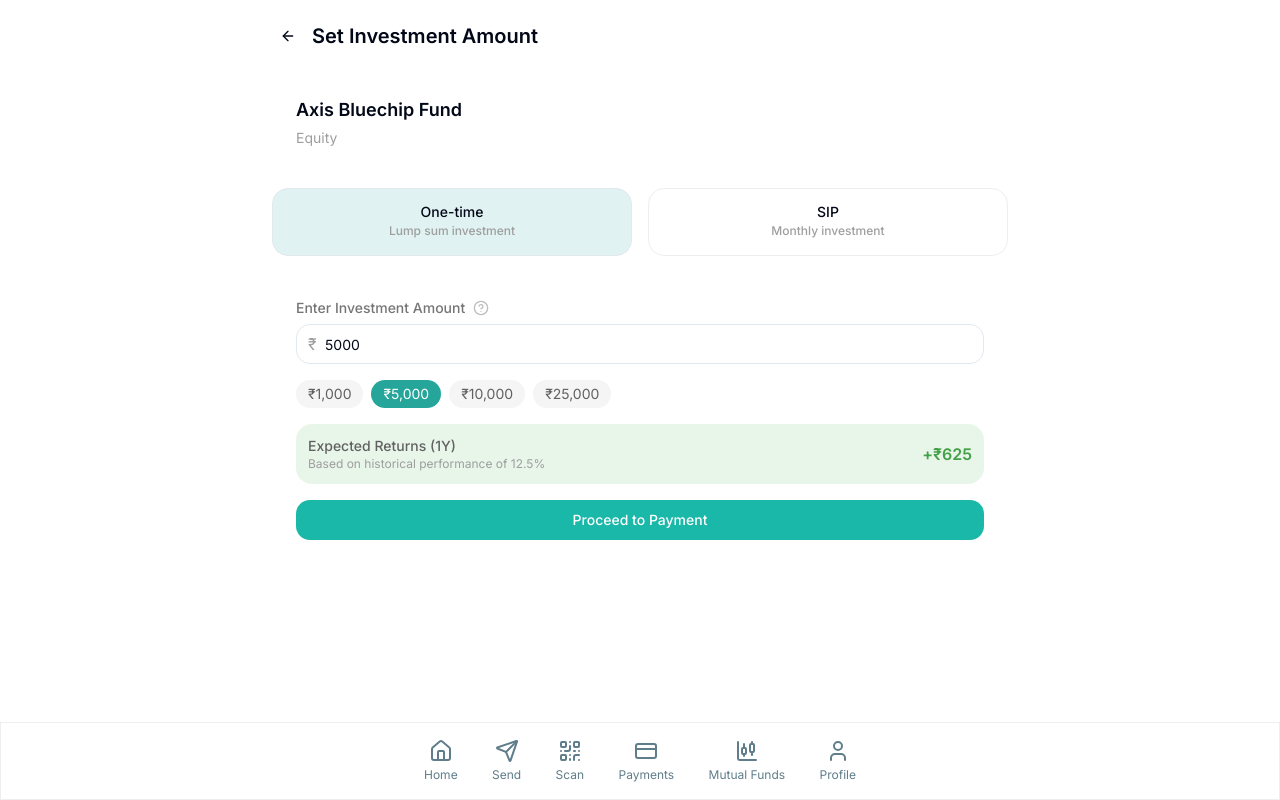
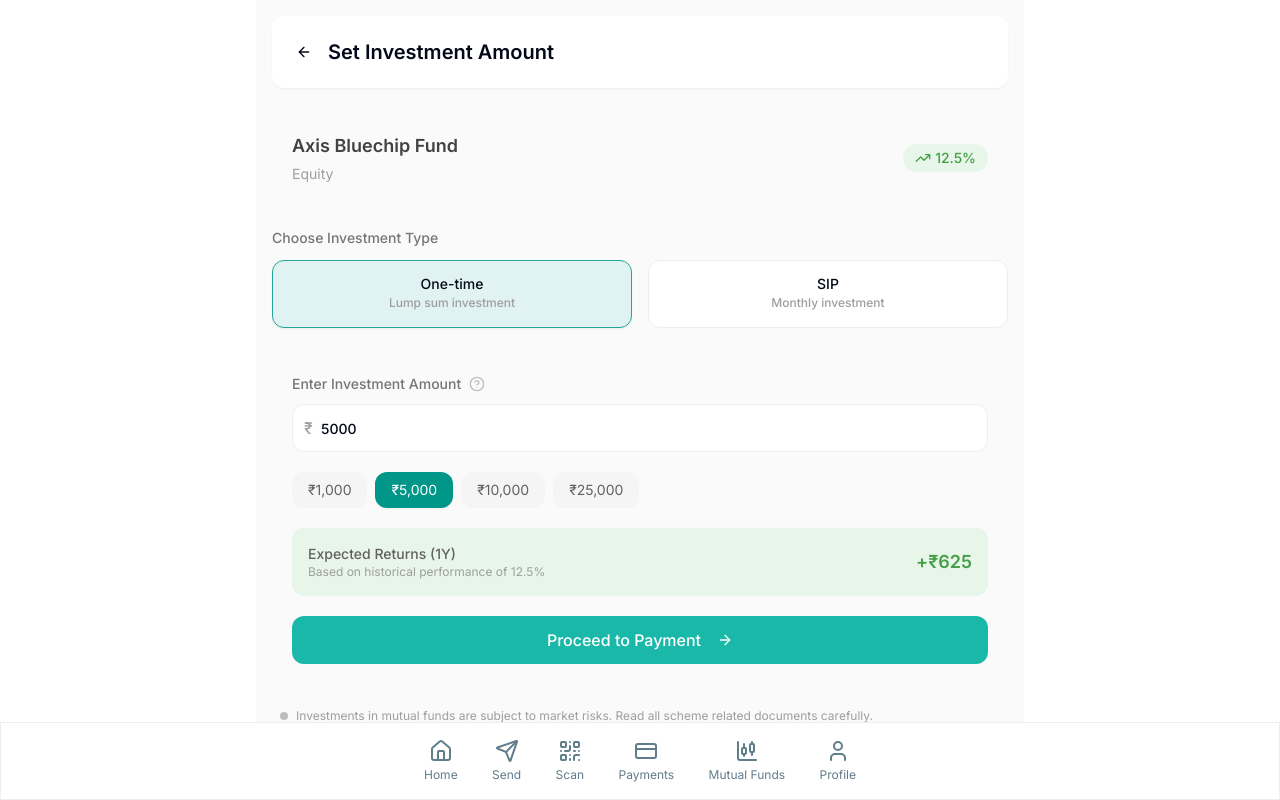
Before and after one commit to Deepakyadav56/paymatic-light, a React (Vite) app: page /invest/1 in a window 1280 px wide. Built offline with nearby package versions, Linux system fonts and the light colour scheme.

Commit message:
Refactor: Apply modern UI theme and improve fund flow
This commit refactors the UI to use a more modern and stylish color theme, aiming for a cleaner look. It also addresses missing screens and refines the mutual fund flow, drawing inspiration from the Groww app for a more intuitive user experience.

```diff
--- a/src/pages/InvestmentAmt.tsx
+++ b/src/pages/InvestmentAmt.tsx
@@ -1,6 +1,7 @@
+
 import React, { useState, useEffect } from 'react';
 import { useParams, useNavigate } from 'react-router-dom';
-import { ArrowLeft, Calculator, InfoIcon, HelpCircleIcon } from 'lucide-react';
+import { ArrowLeft, Calculator, InfoIcon, HelpCircleIcon, TrendingUp, ArrowRight } from 'lucide-react';
 import { Button } from '@/components/ui/button';
 import { Input } from '@/components/ui/input';
 import { Label } from '@/components/ui/label';
@@ -92,9 +93,9 @@ const InvestmentAmtPage = () => {
     : [500, 1000, 2500, 5000];
 
   return (
-    <div className="container max-w-3xl mx-auto p-4 animate-fade-in">
+    <div className="container max-w-3xl mx-auto p-4 animate-fade-in bg-gray-50 min-h-screen">
       {/* Header */}
-      <div className="flex items-center mb-4">
+      <div className="flex items-center mb-6 bg-white p-4 rounded-xl shadow-sm">
         <Button
           variant="ghost"
           className="p-2"
@@ -106,26 +107,35 @@ const InvestmentAmtPage = () => {
       </div>
 
       {/* Fund Summary */}
-      <GlassCard className="mb-4">
-        <h2 className="text-lg font-semibold mb-1">{fund.name}</h2>
-        <p className="text-sm text-gray-500">{fund.category}</p>
+      <GlassCard className="mb-6 p-5">
+        <div className="flex justify-between items-center">
+          <div>
+            <h2 className="text-lg font-semibold mb-1 text-gray-800">{fund.name}</h2>
+            <p className="text-sm text-gray-500">{fund.category}</p>
+          </div>
+          <div className="flex items-center bg-green-50 px-3 py-1 rounded-full">
+            <TrendingUp className="h-4 w-4 text-green-600 mr-1" />
+            <span className="text-green-600 font-medium text-sm">{fund.returns}%</span>
+          </div>
+        </div>
       </GlassCard>
 
       {/* Investment Type Selection */}
-      <div className="mb-4">
+      <div className="mb-6">
+        <p className="text-sm font-medium text-gray-600 mb-3">Choose Investment Type</p>
         <RadioGroup
           value={investmentType}
           onValueChange={(value) => setInvestmentType(value as 'onetime' | 'sip')}
           className="flex gap-4"
         >
-          <div className={`flex-1 p-4 border rounded-lg cursor-pointer ${investmentType === 'onetime' ? 'border-payx-teal bg-teal-50' : 'border-gray-200'}`}>
+          <div className={`flex-1 p-4 border rounded-xl cursor-pointer transition-all ${investmentType === 'onetime' ? 'border-teal-400 bg-teal-50 shadow-sm' : 'border-gray-200 bg-white'}`}>
             <RadioGroupItem value="onetime" id="onetime" className="hidden" />
             <Label htmlFor="onetime" className="flex flex-col items-center cursor-pointer">
               <span className="font-medium mb-1">One-time</span>
               <span className="text-xs text-gray-500">Lump sum investment</span>
             </Label>
           </div>
-          <div className={`flex-1 p-4 border rounded-lg cursor-pointer ${investmentType === 'sip' ? 'border-payx-teal bg-teal-50' : 'border-gray-200'}`}>
+          <div className={`flex-1 p-4 border rounded-xl cursor-pointer transition-all ${investmentType === 'sip' ? 'border-teal-400 bg-teal-50 shadow-sm' : 'border-gray-200 bg-white'}`}>
             <RadioGroupItem value="sip" id="sip" className="hidden" />
             <Label htmlFor="sip" className="flex flex-col items-center cursor-pointer">
               <span className="font-medium mb-1">SIP</span>
@@ -136,9 +146,9 @@ const InvestmentAmtPage = () => {
       </div>
 
       {/* Amount Input */}
-      <GlassCard className="mb-4">
-        <div className="mb-4">
-          <Label htmlFor="amount" className="text-sm text-gray-600 mb-1 flex items-center">
+      <GlassCard className="mb-6 p-5">
+        <div className="mb-5">
+          <Label htmlFor="amount" className="text-sm font-medium text-gray-600 mb-2 flex items-center">
             Enter {investmentType === 'onetime' ? 'Investment' : 'Monthly'} Amount
             <Dialog>
               <DialogTrigger asChild>
@@ -146,13 +156,17 @@ const InvestmentAmtPage = () => {
                   <HelpCircleIcon className="h-4 w-4 text-gray-400" />
                 </Button>
               </DialogTrigger>
-              <DialogContent>
+              <DialogContent className="sm:max-w-md">
                 <DialogHeader>
                   <DialogTitle>Investment Information</DialogTitle>
                 </DialogHeader>
-                <div className="text-sm">
-                  <p className="mb-2">Minimum investment amount: ₹{fund.minInvestment}</p>
-                  <p className="mb-2">
+                <div className="text-sm space-y-2">
+                  <p className="flex items-center text-gray-700">
+                    <span className="inline-block w-3 h-3 bg-teal-400 rounded-full mr-2"></span>
+                    Minimum investment amount: ₹{fund.minInvestment}
+                  </p>
+                  <p className="flex items-center text-gray-700">
+                    <span className="inline-block w-3 h-3 bg-teal-400 rounded-full mr-2"></span>
                     {investmentType === 'onetime'
                       ? 'A one-time investment allows you to invest a lump sum amount once.'
                       : 'A SIP (Systematic Investment Plan) allows you to invest a fixed amount monthly.'}
@@ -162,31 +176,32 @@ const InvestmentAmtPage = () => {
             </Dialog>
           </Label>
           <div className="relative">
-            <span className="absolute left-3 top-1/2 transform -translate-y-1/2 text-gray-500">₹</span>
+            <span className="absolute left-3 top-1/2 transform -translate-y-1/2 text-gray-500 font-medium">₹</span>
             <Input
               id="amount"
               type="number"
               value={amount}
               onChange={(e) => setAmount(e.target.value)}
-              className="pl-7"
+              className="pl-7 h-12 text-lg font-medium border-gray-200 focus:border-teal-400 rounded-xl"
               min={fund.minInvestment}
             />
           </div>
           {parseFloat(amount) < fund.minInvestment && (
-            <p className="text-red-500 text-xs mt-1">
+            <p className="text-red-500 text-xs mt-1 flex items-center">
+              <span className="inline-block w-2 h-2 bg-red-500 rounded-full mr-1"></span>
               Minimum investment is ₹{fund.minInvestment}
             </p>
           )}
         </div>
 
         {/* Preset Amounts */}
-        <div className="flex flex-wrap gap-2 mb-4">
+        <div className="flex flex-wrap gap-2 mb-5">
           {presetAmounts.map((preset) => (
             <button
               key={preset}
-              className={`px-3 py-1 text-sm rounded-full ${
+              className={`px-4 py-2 text-sm rounded-xl transition-all ${
                 amount === preset.toString()
-                  ? 'bg-teal text-white'
+                  ? 'bg-teal-500 text-white shadow-sm'
                   : 'bg-gray-100 text-gray-700 hover:bg-gray-200'
               }`}
               onClick={() => setAmount(preset.toString())}
@@ -198,7 +213,7 @@ const InvestmentAmtPage = () => {
 
         {/* Expected Returns */}
         {expectedReturns !== null && (
-          <div className="bg-green-50 p-3 rounded-lg mb-4">
+          <div className="bg-green-50 p-4 rounded-xl mb-5">
             <div className="flex items-center justify-between">
               <div>
                 <h3 className="text-sm font-medium text-gray-700">Expected Returns (1Y)</h3>
@@ -206,7 +221,7 @@ const InvestmentAmtPage = () => {
                   Based on historical performance of {fund.returns}%
                 </p>
               </div>
-              <div className="text-green-600 font-semibold">
+              <div className="text-green-600 font-semibold text-lg">
                 +₹{Math.abs(expectedReturns).toLocaleString()}
               </div>
             </div>
@@ -214,15 +229,28 @@ const InvestmentAmtPage = () => {
         )}
 
         <Button
-          className="w-full  hover:bg-teal-600 text-white"
+          className="w-full rounded-xl py-6 hover:bg-teal-600 text-white font-medium text-base flex items-center justify-center"
           onClick={handleProceed}
           disabled={parseFloat(amount) < fund.minInvestment}
         >
           Proceed to Payment
+          <ArrowRight className="ml-2 h-5 w-5" />
         </Button>
       </GlassCard>
+
+      {/* Additional Info */}
+      <div className="text-xs text-gray-500 px-2">
+        <p className="flex items-start mb-2">
+          <span className="inline-block w-2 h-2 bg-gray-400 rounded-full mr-2 mt-1"></span>
+          Investments in mutual funds are subject to market risks. Read all scheme related documents carefully.
+        </p>
+        <p className="flex items-start">
+          <span className="inline-block w-2 h-2 bg-gray-400 rounded-full mr-2 mt-1"></span>
+          Past performance is not indicative of future returns.
+        </p>
+      </div>
+
       <NavBar/>
-
     </div>
   );
 };
```
